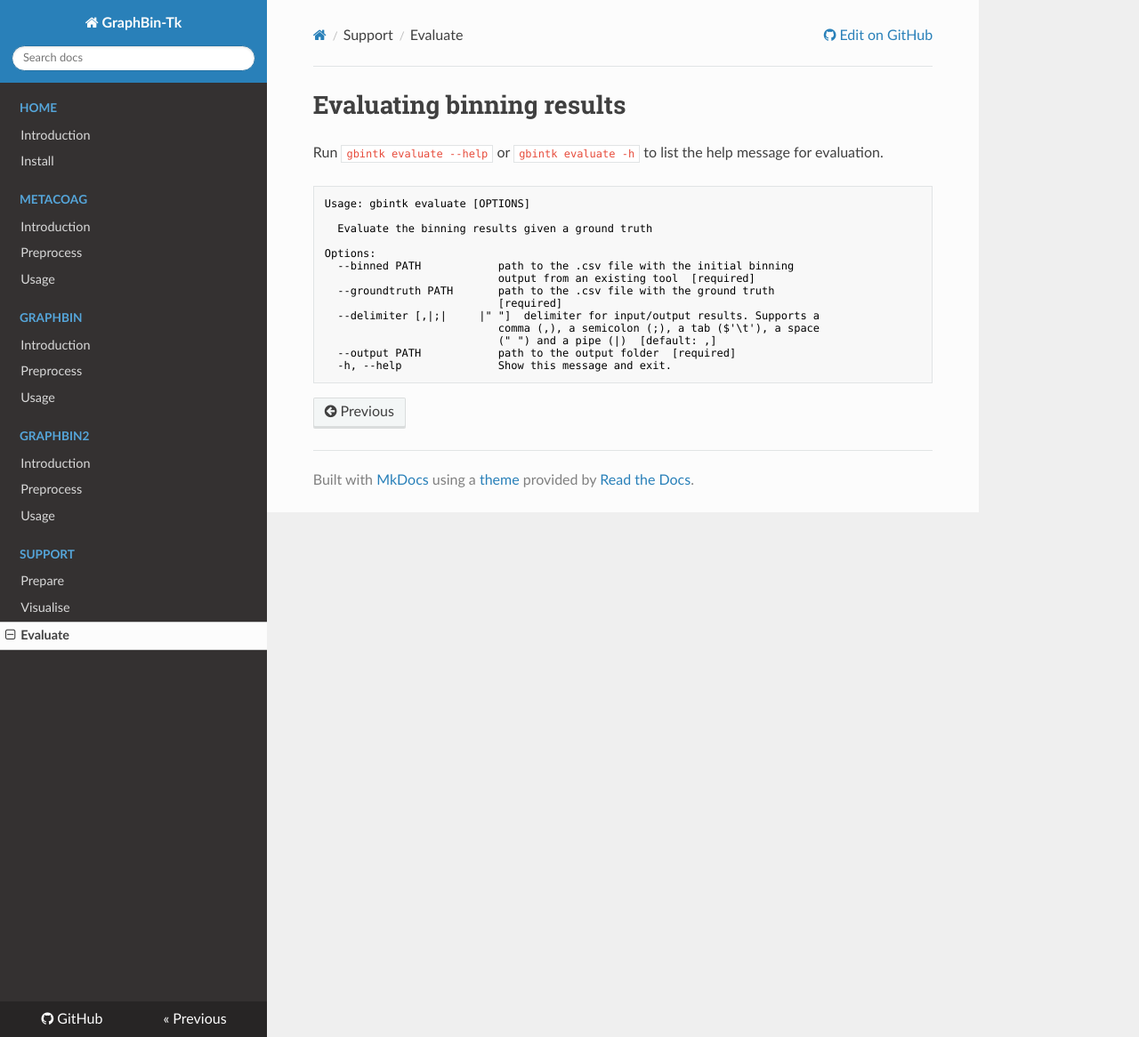
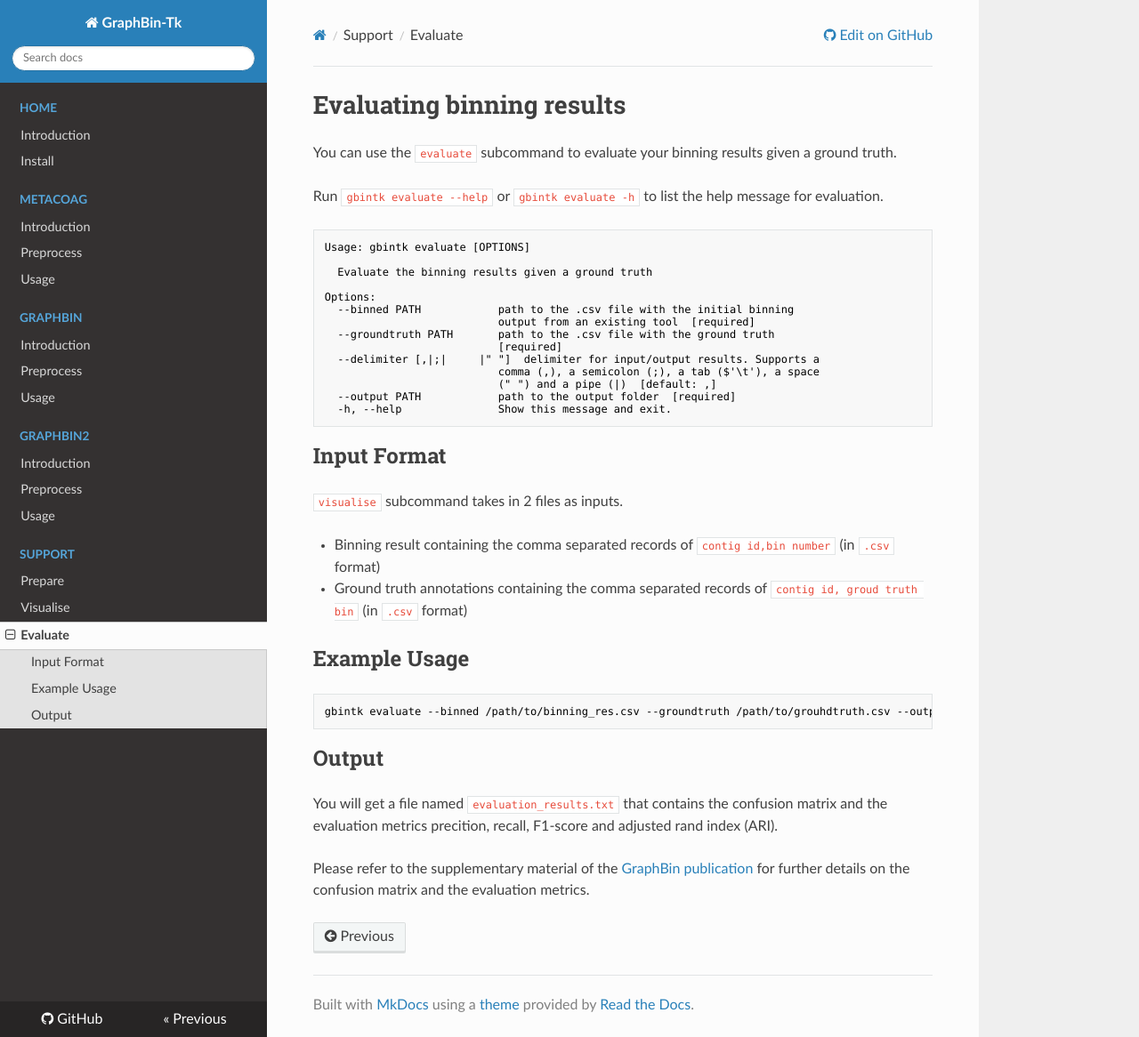
Before and after one commit to metagentools/gbintk, an MkDocs documentation site: the page built from docs/evaluate.md, in a window 1280 px wide and 1166 px high. Shown: the whole window at 89% size. Built offline with MkDocs 1.6.1, drawn with Linux system fonts in a browser that asks for light colours; nearby versions of some CDN libraries; a script that is not in the unit is left out.

Commit message:
DOC: update support docs

````diff
--- a/docs/evaluate.md
+++ b/docs/evaluate.md
@@ -1,4 +1,6 @@
 # Evaluating binning results
+
+You can use the `evaluate` subcommand to evaluate your binning results given a ground truth.
 
 Run `gbintk evaluate --help` or `gbintk evaluate -h` to list the help message for evaluation.
 
@@ -18,3 +20,22 @@ Options:
   --output PATH            path to the output folder  [required]
   -h, --help               Show this message and exit.
 ```
+
+## Input Format
+
+`visualise` subcommand takes in 2 files as inputs.
+
+* Binning result containing the comma separated records of `contig id,bin number` (in `.csv` format)
+* Ground truth annotations containing the comma separated records of `contig id, groud truth bin` (in `.csv` format)
+
+## Example Usage
+
+```shell
+gbintk evaluate --binned /path/to/binning_res.csv --groundtruth /path/to/grouhdtruth.csv --output /path/to/output_folder
+```
+
+## Output
+
+You will get a file named `evaluation_results.txt` that contains the confusion matrix and the evaluation metrics precition, recall, F1-score and adjusted rand index (ARI).
+
+Please refer to the supplementary material of the [GraphBin publication](https://doi.org/10.1093/bioinformatics/btaa180) for further details on the confusion matrix and the evaluation metrics.
````
Also changed, not shown: docs/prepare.md (+28 -0 lines), docs/visualise.md (+53 -0 lines).
